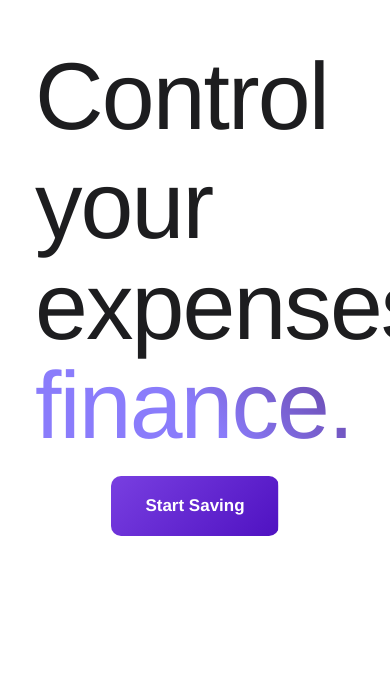
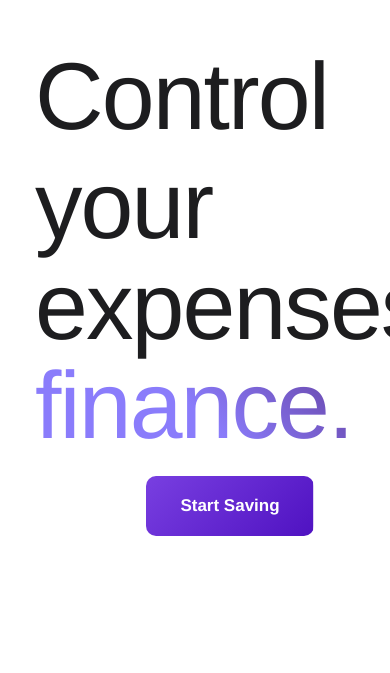
Before and after one commit to ManuelNavarro7/accounting, a plain HTML site: page public/index.html in a window 390 px wide. Shown: the part 131-804 px from the top of the page. Drawn offline with nearby package versions, Linux system fonts and the light colour scheme.

Commit message:
btnIndex

```diff
--- a/public/index.html
+++ b/public/index.html
@@ -29,7 +29,7 @@
             </h2>
             </h2>
           </section>
-          <section class="col-lg-3 col-md-6 d-flex justify-content-center align-items-center" >
+          <section class="col-lg-3 col-md-6 d-flex justify-content-center align-items-center btnN" >
             <a class="" href="./expensebook.html">Start Saving</a>
           </section>
       </section>
--- a/public/stylebook.css
+++ b/public/stylebook.css
@@ -171,6 +171,9 @@
     .mask span:nth-child(4) {
       background-image: linear-gradient(45deg, #fa7671 50%, #f45f7f);
     }
+    .btnN{
+      margin-left: 35px;
+    }
     a {
       background: linear-gradient(-45deg, #3f00b5, #9f69fe, #27c8b7, #3f00b5);
       background-size: 800% 400%;
```
